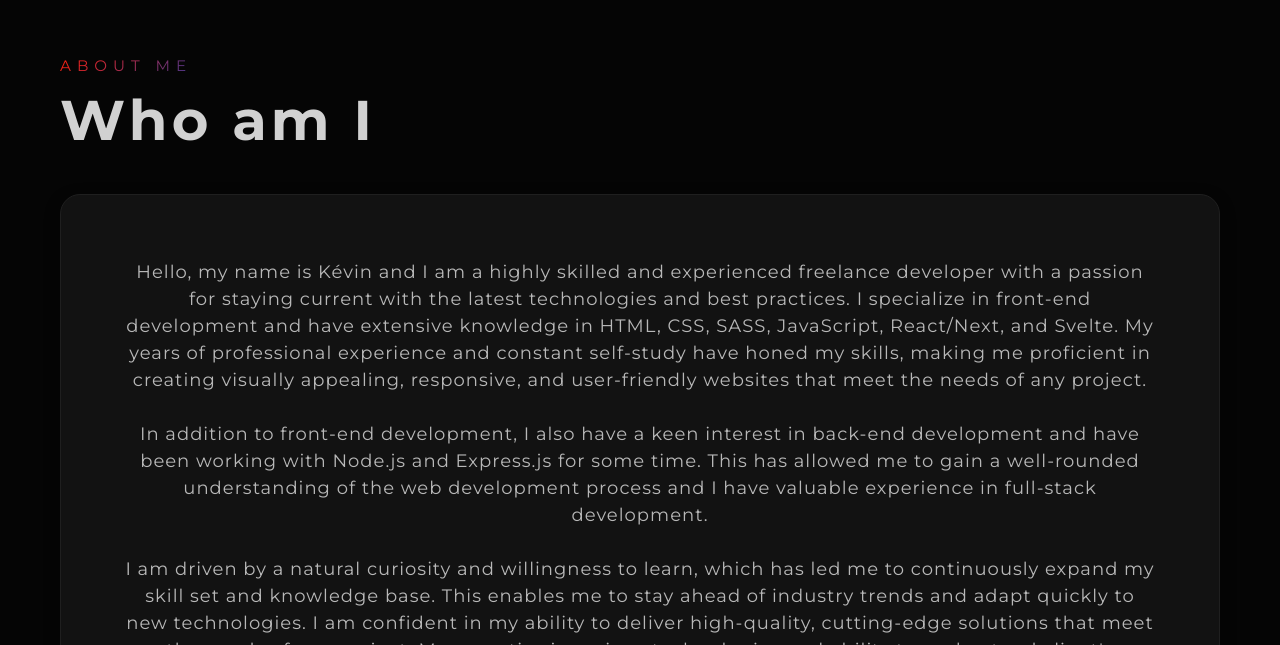
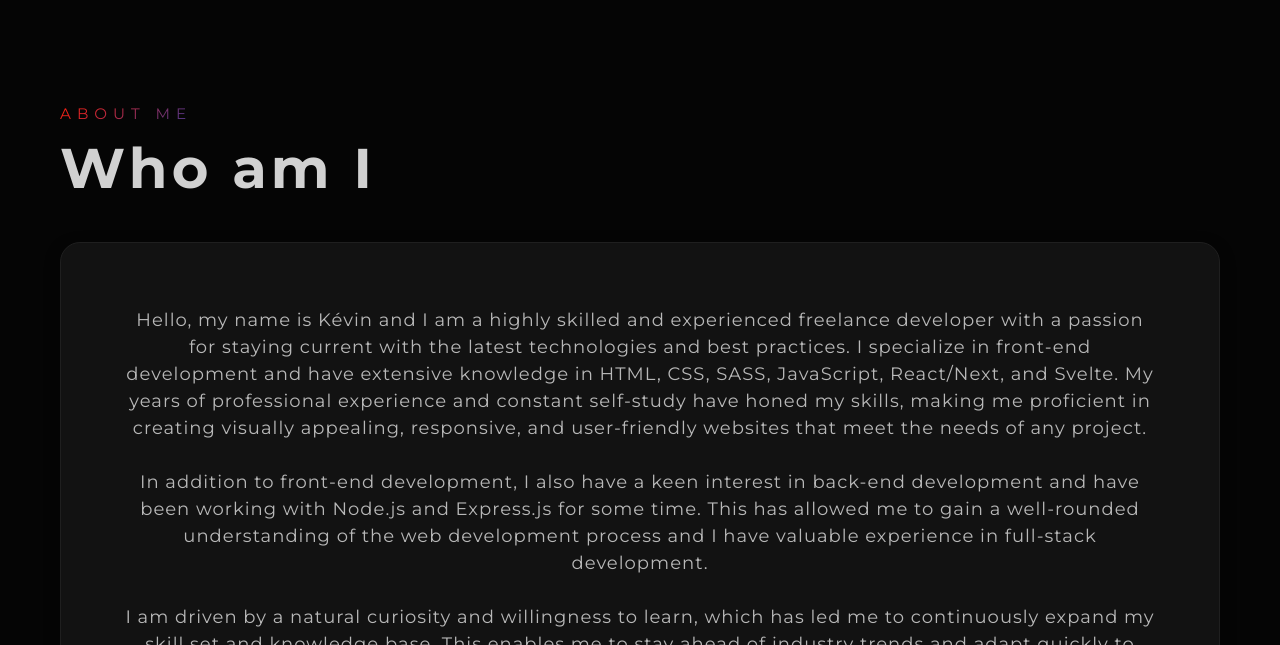
Before and after one commit to kevinsauvage/next-portfolio, a Next.js app: page / in a window 1280 px wide. Shown: the part 795-1440 px from the top of the page. Built offline with nearby package versions, Linux system fonts and the light colour scheme.

Commit message:
fix anchors

```diff
--- a/src/component/Section/Section.jsx
+++ b/src/component/Section/Section.jsx
@@ -1,9 +1,10 @@
 import styles from './Section.module.scss';
 
 const Section = ({ children, className, id }) => (
-  <section id={id} className={`${styles.Section} ${className || ''}`}>
-    {children}
-  </section>
+  <>
+    <div className={styles.anchor} id={id} />
+    <section className={`${styles.Section} ${className || ''}`}>{children}</section>
+  </>
 );
 
 export default Section;
--- a/src/component/Section/Section.module.scss
+++ b/src/component/Section/Section.module.scss
@@ -5,3 +5,7 @@
     padding: 80px 0;
   }
 }
+
+.anchor {
+  margin-bottom: 3rem;
+}
```
